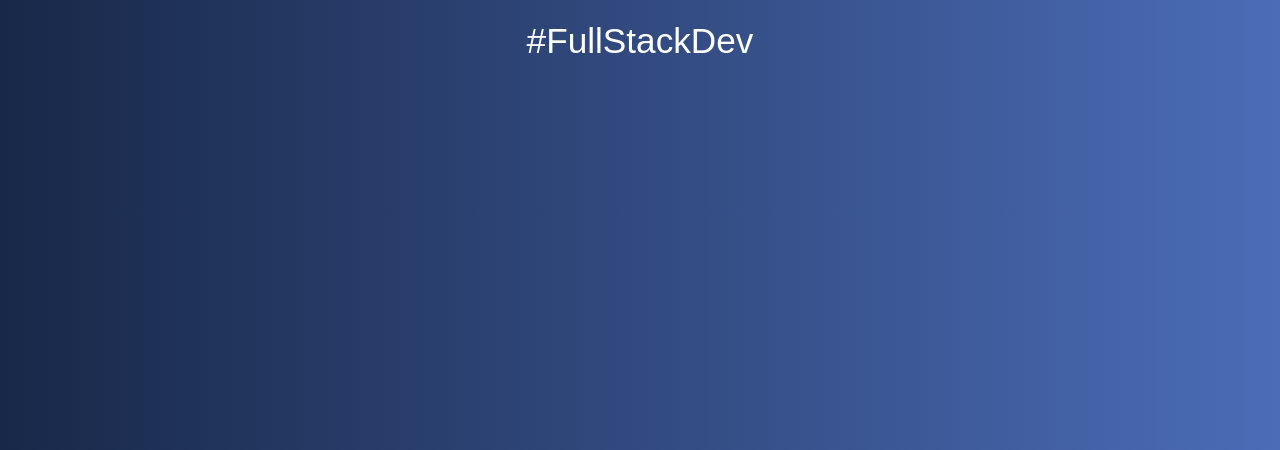
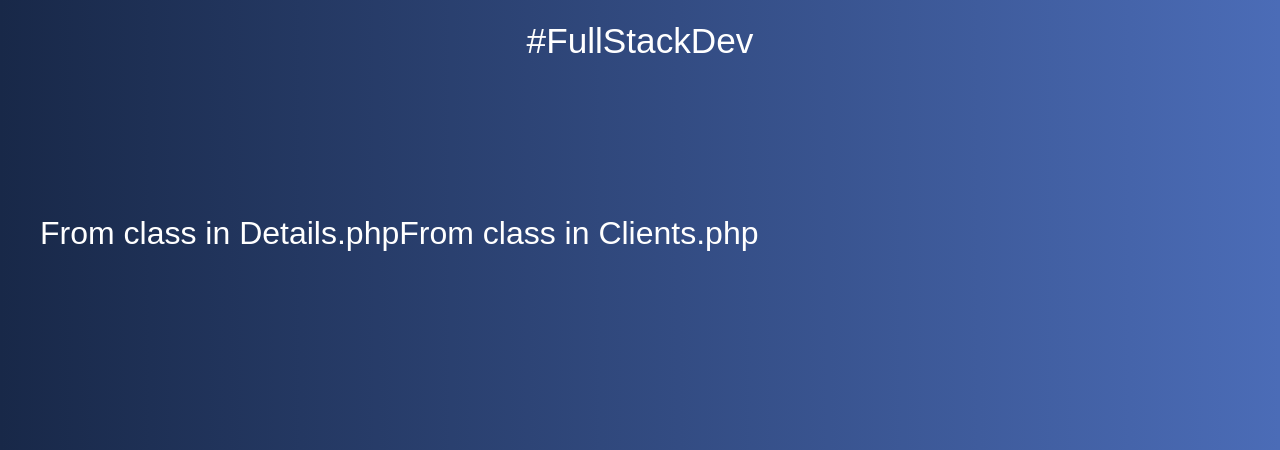
Before and after one commit to LeonardoC1302/PHP-OOP, a PHP site: page /08.php in a window 1280 px wide. Shown: the part 264-714 px from the top of the page. Run offline with PHP 8.4, Linux system fonts and the light colour scheme.

Commit message:
Loading Classes

```diff
--- a/08.php
+++ b/08.php
@@ -1,4 +1,20 @@
 <?php include 'includes/header.php';
+
+// Include classes
+// require 'classes/Clients.php';
+// require 'classes/Details.php';
+
+// Autoload classes
+function myAutoLoad($className){
+    require __DIR__ . '/classes/' . $className . '.php';
+}
+
+spl_autoload_register('myAutoLoad');
+
+// Instantiate the classes
+$details = new Details();
+$clients = new Clients();
+
 
 
 include 'includes/footer.php';
--- /dev/null
+++ b/classes/Clients.php
@@ -0,0 +1,7 @@
+<?php
+class Clients {
+    public function __construct()
+    {
+        echo "From class in Clients.php";
+    }
+}
--- /dev/null
+++ b/classes/Details.php
@@ -0,0 +1,7 @@
+<?php
+class Details {
+    public function __construct()
+    {
+        echo "From class in Details.php";
+    }
+}
```
